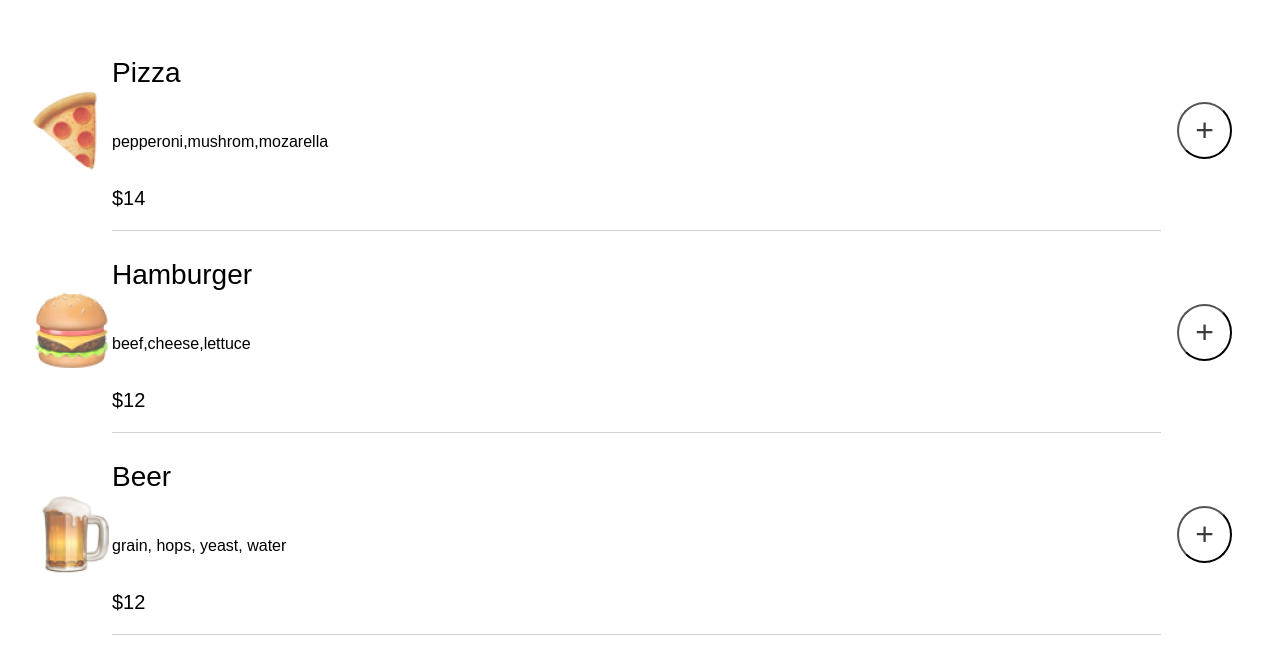
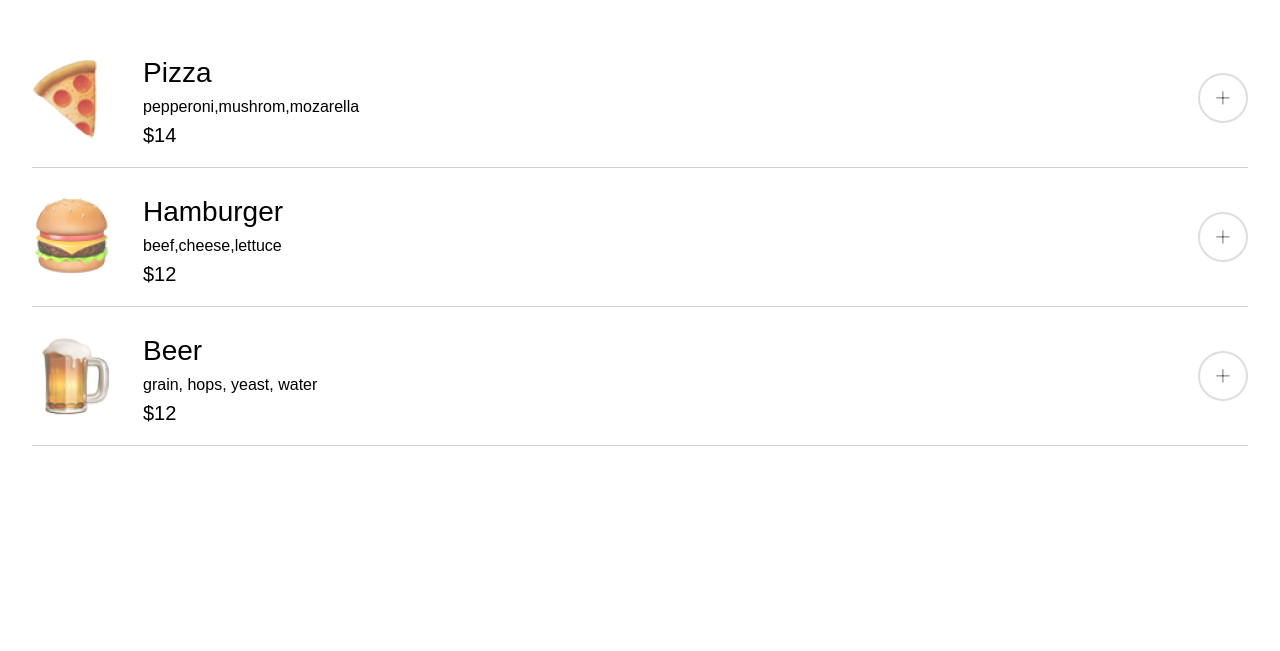
Before and after one commit to sorcerycss/restaurant-ordering-app, a plain HTML site: page index.html in a window 1280 px wide. Shown: the part 240-891 px from the top of the page. After the commit the page ends 800 px from the top, so only its background shows below. Drawn offline with Linux system fonts and the light colour scheme; a web font is replaced by a local one.

Commit message:
Added style to plus buttons

```diff
--- a/css/style.css
+++ b/css/style.css
@@ -9,9 +9,10 @@ body {
   font-family: "Smythe", sans-serif;
 }
 
-img {
+/* img {
   max-width: 100%;
-}
+  display: block;
+} */
 
 .header {
   background: url(/img/burger-bg-img.png);
@@ -25,6 +26,8 @@ img {
   padding: 1em 2em;
 }
 
+/* === Typography === */
+
 .title {
   font-size: 39px;
   font-weight: 400;
@@ -36,45 +39,71 @@ img {
   margin-top: 0;
 }
 
+/* === MENU ITEMS === */
+
 .menu-item {
   display: flex;
   align-items: center;
   justify-content: space-between;
 }
 
+.item-img {
+  margin-right: 1.938em;
+}
+
 .item-info {
   display: flex;
   flex-direction: column;
-  align-items: baseline;
   flex: 1;
 }
 
-.item-info::after {
-  content: "";
-  display: block;
-  width: 100%;
-  height: 1px;
-  background: #d2d2d2;
+.menu-item__underline {
+  border-bottom: 1px solid #d2d2d2;
 }
 
 .item-title {
   font-size: 1.75rem;
+  align-self: flex-start;
+  margin-bottom: auto;
 }
 
 .item-desc {
   font-size: 1rem;
+  align-self: flex-start;
+  margin-top: 8.8px;
+  margin-bottom: 8px;
 }
 
 .item-price {
   font-size: 1.25rem;
+  align-self: flex-start;
+  margin-top: auto;
 }
 
-.item-btn {
-  background: none;
+
+/* Button */
+
+.btn {
+  display: flex;
+  align-items: center;
+  justify-content: center;
+  border: 2px solid #DEDEDE;
   border-radius: 50%;
-  padding: 0.25em 0.5em;
+  background-color: white;
+  color: #3c3c3c;
+  cursor: pointer;
+  width: 50px;
+  height: 50px;
+  font-family: 'Inter', sans-serif;
   font-size: 2rem;
-  color: #3c3c3c;
+  font-weight: 100;
+  line-height: 1;
+  padding: 0;
+}
+
+.btn span {
+  display: inline-block;
+  transform: translateY(-2.25px);
 }
 
 .order-section {
@@ -85,7 +114,9 @@ img {
   display: none;
 }
 
-/* payment form modal */
+/* === Your Order === */
+
+/* === Modal === */
 
 .modal {
   display: none;
@@ -105,3 +136,5 @@ img {
   margin: 0 auto;
   width: 50%;
 }
+
+/* === Confirmation === */
--- a/index.html
+++ b/index.html
@@ -9,6 +9,7 @@
       href="https://fonts.googleapis.com/css2?family=Smythe&display=swap"
       rel="stylesheet"
     />
+    <link href="https://fonts.googleapis.com/css2?family=Inter:ital,opsz,wght@0,14..32,100..900;1,14..32,100..900&display=swap" rel="stylesheet">
     <link rel="stylesheet" href="./css/style.css" />
     <title>Jimmy's Dinner</title>
   </head>
--- a/index.js
+++ b/index.js
@@ -1,17 +1,17 @@
 // ***Retaurant Ordering App***
 // Stage 1 (DONE!)
 // --- three items on the menu (pizza, hamburger, beer)
-// Stage 2
+// Stage 2 (DONE!)
 // --- when plus button is clicked, new section "Your order" appears at the bottom;
 // this should show whatever is added to the order with its price;
 // the option to remove it;
 // total price of everything ordered;
 // and a "complete order" button
-// Stage 3
+// Stage 3 (DONE!)
 // --- when "complete order" button is clicked,
 // user should be presented with payment modal (three input fields and "pay" button);
 // if a user clicks "pay" and some fields are empty, a propmt should pop up;
-// Stage 4
+// Stage 4 (DONE!)
 // --- when user has completed the form and click "pay"
 // the "Your order" section is replaced
 // by message "Thanks, user! Your order is on its way!"
@@ -36,7 +36,7 @@ const menuItemHtml = menuArray
     <p class="item-price">$${item.price}</p>
     </div>
     <div class="item-btn">
-    <button class="btn item-btn" data-name='${item.name}'>+</button>
+    <button class="btn" data-name="${item.name}"><span>+</span></button>
     </div>
     </div>`;
   })
```
